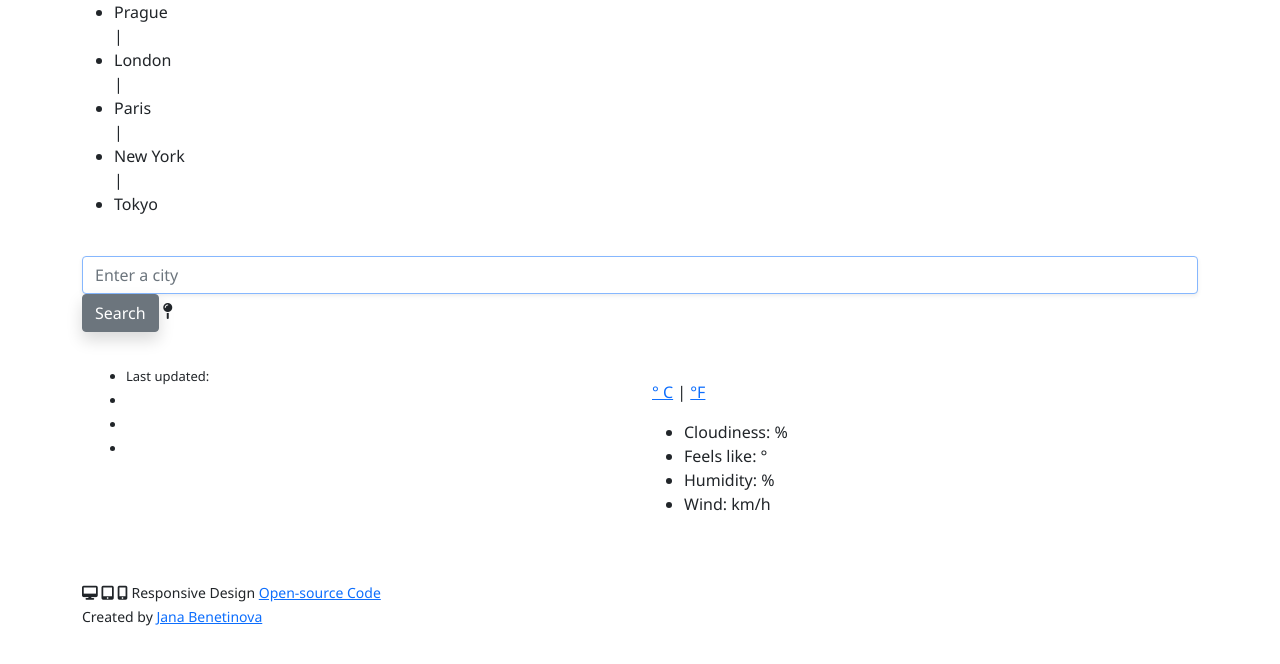
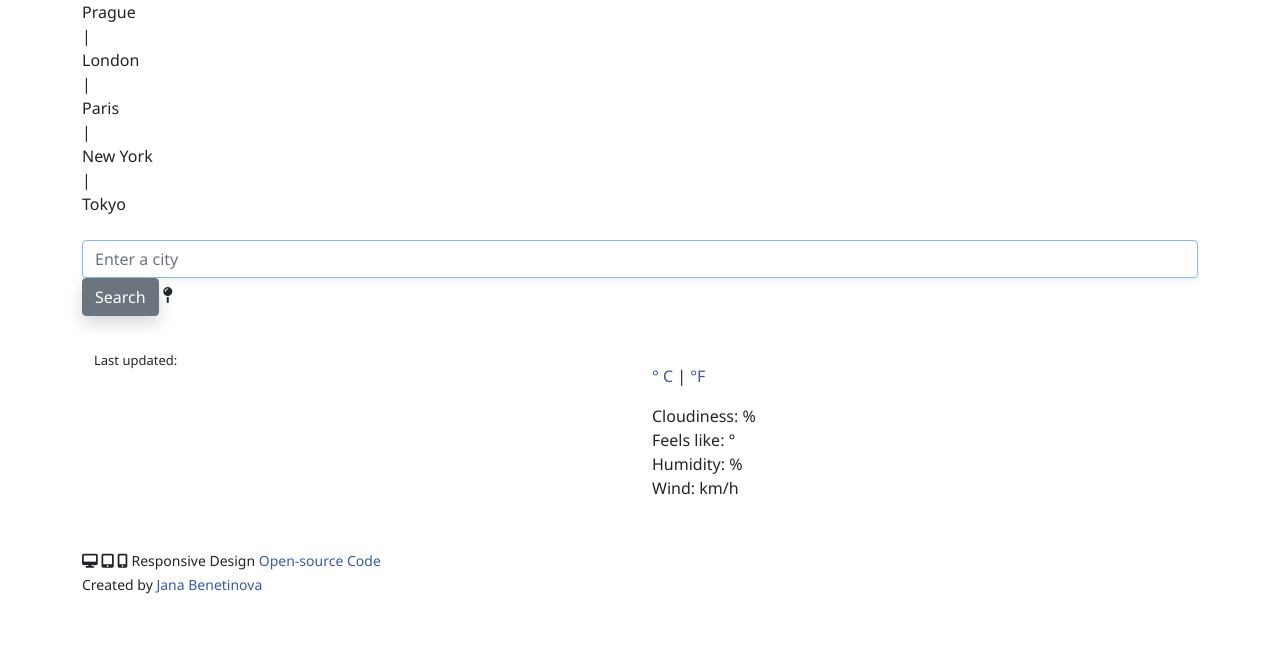
Before and after one commit to Peopleandlifelover/Vanilla_weather_app, a plain HTML site: page index.html in a window 1280 px wide. Drawn offline with nearby package versions, Linux system fonts and the light colour scheme.

Commit message:
removing list style from ul

```diff
--- a/src/style.css
+++ b/src/style.css
@@ -22,3 +22,16 @@ h3 {
   text-align: left;
 
 }
+a {
+  color: #3858a8;
+  text-decoration: none;
+}
+a:hover {
+  text-decoration: underline;
+}
+
+ul {
+  list-style: none;
+  margin: 0;
+  padding: 0;
+}
```
